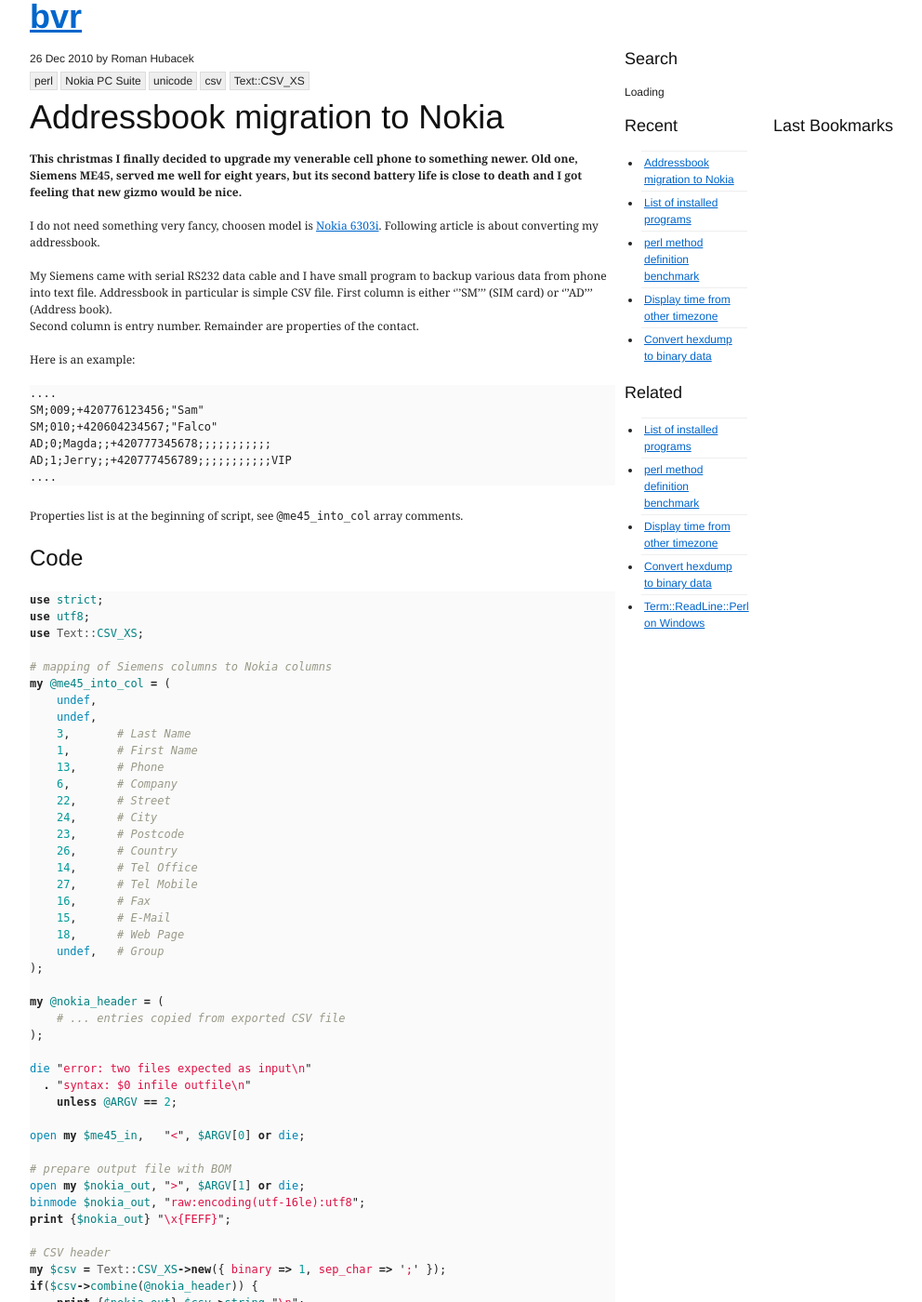
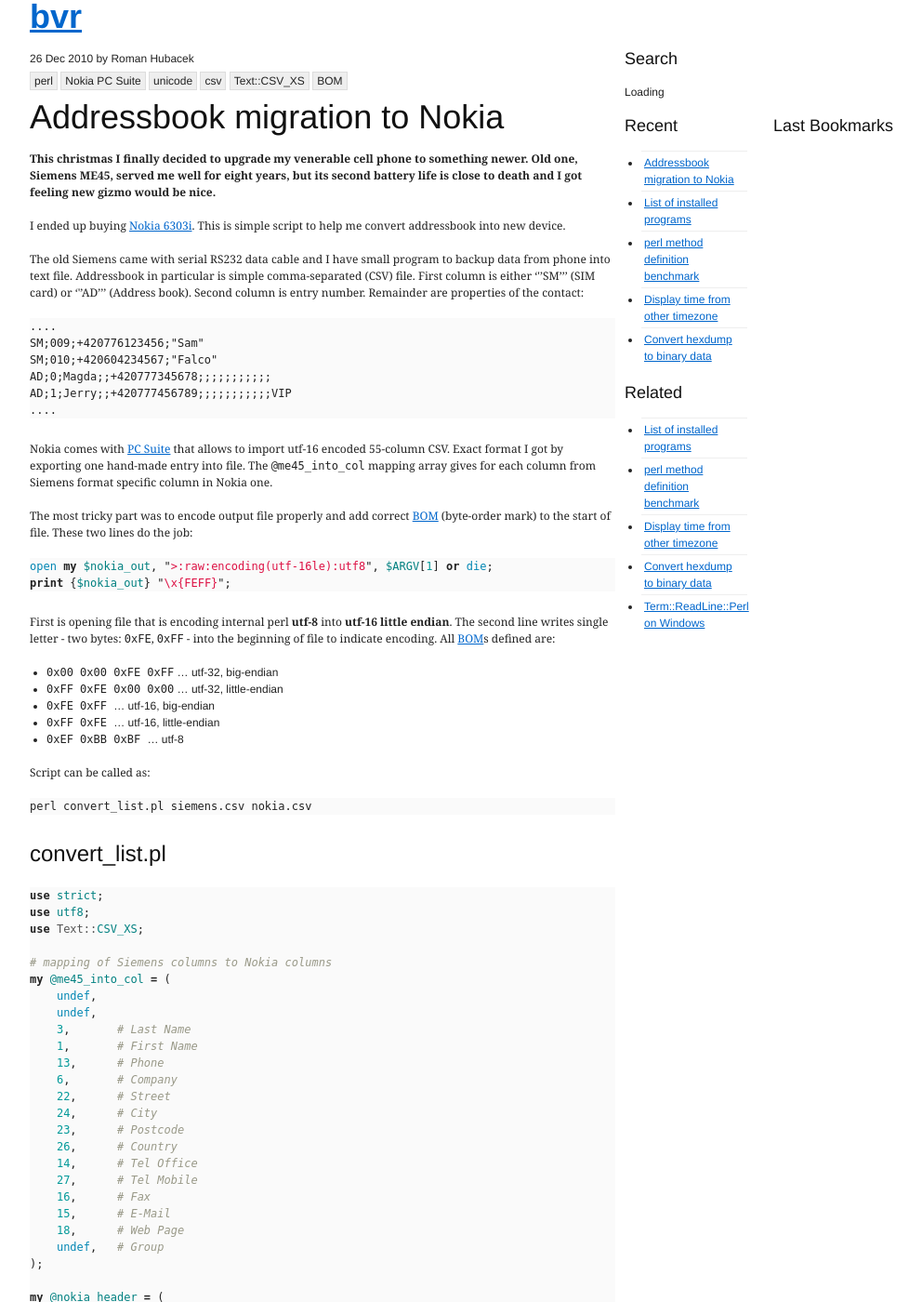
Before and after one commit to bvr/bvr.github.io, a Jekyll site: the page built from _posts/2010-12-26-csv-for-nokia-pcsuite.md, in a window 1280 px wide and 1400 px high. Shown: the whole window at 93% size, without its empty margins (133-1125 px from the left). Built offline with Jekyll 4.4.1, drawn with Linux system fonts in a browser that asks for light colours; Markdown is read by kramdown in place of the engine named in the settings; comment, search, counter and statistics services are not loaded; some of the changed text lies outside the part shown.

Commit message:
Finished post "Addressbook migration to Nokia".

```diff
--- a/_posts/2010-12-26-csv-for-nokia-pcsuite.md
+++ b/_posts/2010-12-26-csv-for-nokia-pcsuite.md
@@ -5,24 +5,24 @@ category: perl
 perex: >
   This christmas I finally decided to upgrade my venerable cell phone to something
   newer. Old one, Siemens ME45, served me well for eight years, but its second
-  battery life is close to death and I got feeling that new gizmo would be nice.
+  battery life is close to death and I got feeling new gizmo would be nice.
 tags:
   - perl
   - Nokia PC Suite
   - unicode
   - csv
   - Text::CSV_XS
+  - BOM
 ---
-I do not need something very fancy, choosen model is
-[Nokia 6303i](http://europe.nokia.com/find-products/devices/nokia-6303i-classic).
-Following article is about converting my addressbook.
+I ended up buying
+[Nokia 6303i][n6303].
+This is simple script to help me convert addressbook into new device.
 
-My Siemens came with serial RS232 data cable and I have small program to backup
-various data from phone into text file. Addressbook in particular is simple
-CSV file. First column is either '''SM''' (SIM card) or '''AD''' (Address book).
-Second column is entry number. Remainder are properties of the contact.
-
-Here is an example:
+The old Siemens came with serial RS232 data cable and I have small program to
+backup data from phone into text file. Addressbook in particular is simple
+comma-separated (CSV) file. First column is either '''SM''' (SIM card)
+or '''AD''' (Address book). Second column is entry number. Remainder are
+properties of the contact:
 
     ....
     SM;009;+420776123456;"Sam"
@@ -31,11 +31,36 @@ Here is an example:
     AD;1;Jerry;;+420777456789;;;;;;;;;;;VIP
     ....
 
-Properties list is at the beginning of script, see `@me45_into_col` array comments.
+Nokia comes with [PC Suite][pc_suite] that allows to import utf-16 encoded
+55-column CSV. Exact format I got by exporting one hand-made entry into file.
+The `@me45_into_col` mapping array gives for each column from Siemens format
+specific column in Nokia one.
 
+The most tricky part was to encode output file properly and add correct
+[BOM][bom] (byte-order mark) to the start of file. These two lines do the job:
 
+{% highlight perl %}
+open my $nokia_out, ">:raw:encoding(utf-16le):utf8", $ARGV[1] or die;
+print {$nokia_out} "\x{FEFF}";
+{% endhighlight %}
 
-## Code
+First is opening file that is encoding internal perl **utf-8** into **utf-16
+little endian**. The second line writes single letter - two bytes: `0xFE`, `0xFF` -
+into the beginning of file to indicate encoding. All [BOM][bom]s defined are:
+
+  - `0x00 0x00 0xFE 0xFF` ... utf-32, big-endian
+  - `0xFF 0xFE 0x00 0x00` ... utf-32, little-endian
+  - `0xFE 0xFF          ` ... utf-16, big-endian
+  - `0xFF 0xFE          ` ... utf-16, little-endian
+  - `0xEF 0xBB 0xBF     ` ... utf-8
+
+Script can be called as:
+
+{% highlight bash %}
+perl convert_list.pl siemens.csv nokia.csv
+{% endhighlight %}
+
+## convert_list.pl
 
 {% highlight perl %}
 use strict;
@@ -73,8 +98,7 @@ die "error: two files expected as input\n"
 open my $me45_in,   "<", $ARGV[0] or die;
 
 # prepare output file with BOM
-open my $nokia_out, ">", $ARGV[1] or die;
-binmode $nokia_out, "raw:encoding(utf-16le):utf8";
+open my $nokia_out, ">:raw:encoding(utf-16le):utf8", $ARGV[1] or die;
 print {$nokia_out} "\x{FEFF}";
 
 # CSV header
@@ -106,3 +130,7 @@ while(<$me45_in>) {
     print {$nokia_out} $csv->string,"\n";
 }
 {% endhighlight %}
+
+[n6303]:    http://europe.nokia.com/find-products/devices/nokia-6303i-classic
+[pc_suite]: http://europe.nokia.com/support/download-software/pc-suites
+[bom]:      http://www.unicode.org/faq/utf_bom.html#BOM
```
